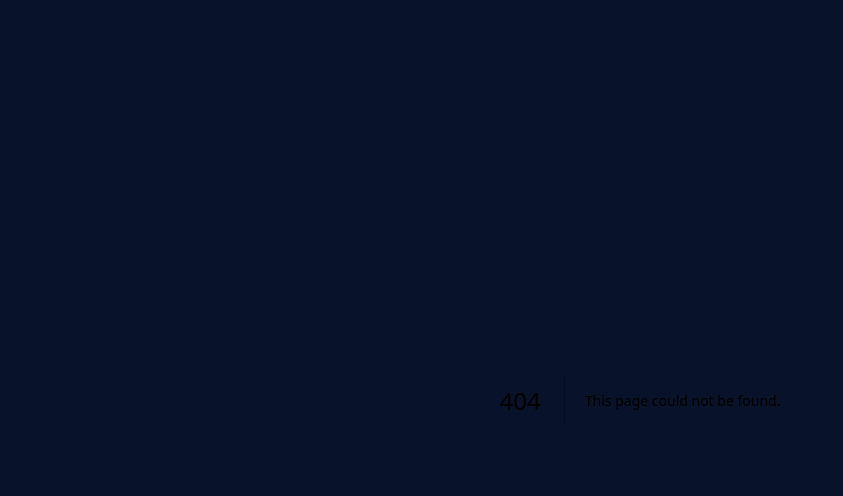
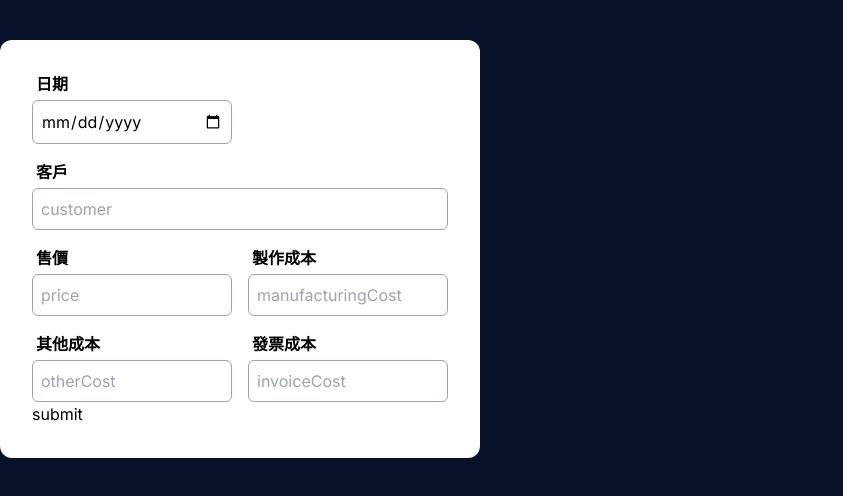
Before and after one commit to alnwangchi/semicolon-design, a Next.js app: page /react-hook-form in a window 1280 px wide. Before the commit this address had no page. Shown: the top 496 px of the page, without its empty margins (0-843 px from the left). Built offline with nearby package versions, Linux system fonts and the light colour scheme.

Commit message:
feat: basic form completed

```diff
--- a/package.json
+++ b/package.json
@@ -9,6 +9,7 @@
     "lint": "next lint"
   },
   "dependencies": {
+    "@headlessui/react": "^1.7.14",
     "@types/node": "20.2.3",
     "@types/react": "18.2.6",
     "@types/react-dom": "18.2.4",
@@ -20,6 +21,7 @@
     "postcss": "8.4.23",
     "react": "18.2.0",
     "react-dom": "18.2.0",
+    "react-hook-form": "^7.43.9",
     "tailwindcss": "3.3.2",
     "typescript": "5.0.4"
   }
--- a/src/app/globals.css
+++ b/src/app/globals.css
@@ -1,6 +1,27 @@
 @tailwind base;
 @tailwind components;
 @tailwind utilities;
+
+@layer base {
+  h1 {
+    @apply text-2xl;
+  }
+  p {
+    @apply leading-loose;
+  }
+  input {
+    @apply p-2 min-h-[36px] border border-gray-400 w-full rounded-md outline-none bg-transparent relative z-50;
+  }
+  label {
+    @apply pl-1 mb-1 inline-block
+  }
+}
+
+@layer utilities {
+  .input-focus-bg {
+    @apply absolute left-0 top-0 w-0 h-full bg-slate-100 rounded-md transition-all duration-500 ease-in-out;
+  }
+}
 
 :root {
   --foreground-rgb: 0, 0, 0;
--- a/src/app/layout.tsx
+++ b/src/app/layout.tsx
@@ -10,7 +10,7 @@ export const metadata = {
 export default function RootLayout({ children }: { children: React.ReactNode }) {
   return (
     <html lang='en'>
-      <body className={`${inter.className} bg-primary container mx-auto`}>{children}</body>
+      <body className={`${inter.className} bg-primary container mx-auto pt-10`}>{children}</body>
     </html>
   );
 }
--- /dev/null
+++ b/src/app/react-hook-form/page.tsx
@@ -0,0 +1,124 @@
+'use client';
+import React from 'react';
+import { useForm } from 'react-hook-form';
+
+export default function App() {
+  const {
+    register,
+    handleSubmit,
+    formState: { errors },
+  } = useForm();
+
+  const onSubmit = async (data: any) => {
+    console.log(data);
+
+    const rawResponse = await fetch('/api/submit', {
+      method: 'POST',
+      headers: {
+        Accept: 'application/json',
+        'Content-Type': 'application/json',
+      },
+      body: JSON.stringify(data),
+    });
+
+    const content = await rawResponse.json();
+    console.log('🚀 ~ content:', content);
+  };
+  // console.log(errors);
+
+  return (
+    <form className='bg-white p-8 rounded-xl max-w-[480px]' onSubmit={handleSubmit(onSubmit)}>
+      <div className='grid grid-cols-2 gap-4'>
+        <div className=''>
+          <label htmlFor='date' className='font-semibold'>
+            日期
+          </label>
+          <div className='relative'>
+            <input type='date' id='date' {...register('date', { required: true })} />
+          </div>
+        </div>
+
+        <div className='col-span-2'>
+          <label htmlFor='customer' className='font-semibold'>
+            客戶
+          </label>
+          <div className='relative'>
+            <input
+              type='text'
+              id='customer'
+              className='peer'
+              placeholder='customer'
+              {...register('customer', { required: true })}
+            />
+            <span className='input-focus-bg peer-focus:w-full' />
+          </div>
+        </div>
+
+        <div className=''>
+          <label htmlFor='price' className='font-semibold'>
+            售價
+          </label>
+          <div className='relative'>
+            <input
+              type='number'
+              id='price'
+              className='peer'
+              placeholder='price'
+              {...register('price', { required: true })}
+            />
+            <span className='input-focus-bg peer-focus:w-full' />
+          </div>
+        </div>
+
+        <div className=''>
+          <label htmlFor='manufacturingCost' className='font-semibold'>
+            製作成本
+          </label>
+          <div className='relative'>
+            <input
+              type='number'
+              id='manufacturingCost'
+              className='peer'
+              placeholder='manufacturingCost'
+              {...register('manufacturingCost', { required: true })}
+            />
+            <span className='input-focus-bg peer-focus:w-full' />
+          </div>
+        </div>
+
+        <div className=''>
+          <label htmlFor='otherCost' className='font-semibold'>
+            其他成本
+          </label>
+          <div className='relative'>
+            <input
+              type='number'
+              id='otherCost'
+              className='peer'
+              placeholder='otherCost'
+              {...register('otherCost', {})}
+            />
+            <span className='input-focus-bg peer-focus:w-full' />
+          </div>
+        </div>
+
+        <div className=''>
+          <label htmlFor='invoiceCost' className='font-semibold'>
+            發票成本
+          </label>
+          <div className='relative'>
+            <input
+              type='number'
+              id='invoiceCost'
+              className='peer'
+              placeholder='invoiceCost'
+              {...register('invoiceCost', {})}
+            />
+            <span className='input-focus-bg peer-focus:w-full' />
+          </div>
+        </div>
+      </div>
+      <button type='submit'>submit</button>
+    </form>
+  );
+}
--- a/src/app/submit-form/page.tsx
+++ b/src/app/submit-form/page.tsx
@@ -42,4 +42,3 @@ export default function Page() {
     </section>
   );
 }
-3;
--- /dev/null
+++ b/src/constance/deposit.js
@@ -0,0 +1,6 @@
+// 112.05
+
+const DEPOSIT = 100000;
+
+const ALLEN_DEPOSIT = 20000;
+const TOCO_DEPOSIT = 80000;
--- a/src/pages/api/submit.ts
+++ b/src/pages/api/submit.ts
@@ -6,7 +6,7 @@ export default async function handler(req: NextApiRequest, res: NextApiResponse)
 
   if (req.method !== 'POST') return res.status(405).json({ message: 'error method' });
   try {
-    const body = req.body;
+    const { date, customer, price, manufacturingCost, otherCost, invoiceCost } = req.body;
 
     const auth = new google.auth.GoogleAuth({
       credentials: {
@@ -27,10 +27,10 @@ export default async function handler(req: NextApiRequest, res: NextApiResponse)
 
     const response = await sheets.spreadsheets.values.append({
       spreadsheetId: process.env.GOOGLE_SHEET_ID,
-      range: 'A1:D1',
+      range: 'Allen-list!A1:G1',
       valueInputOption: 'USER_ENTERED',
       requestBody: {
-        values: [[body.price]],
+        values: [[date, customer, 'TODO', price, manufacturingCost, otherCost, invoiceCost]],
       },
     });
 
```
Also changed, not shown: 1 other file (tests, documents, lock files or other folders).
